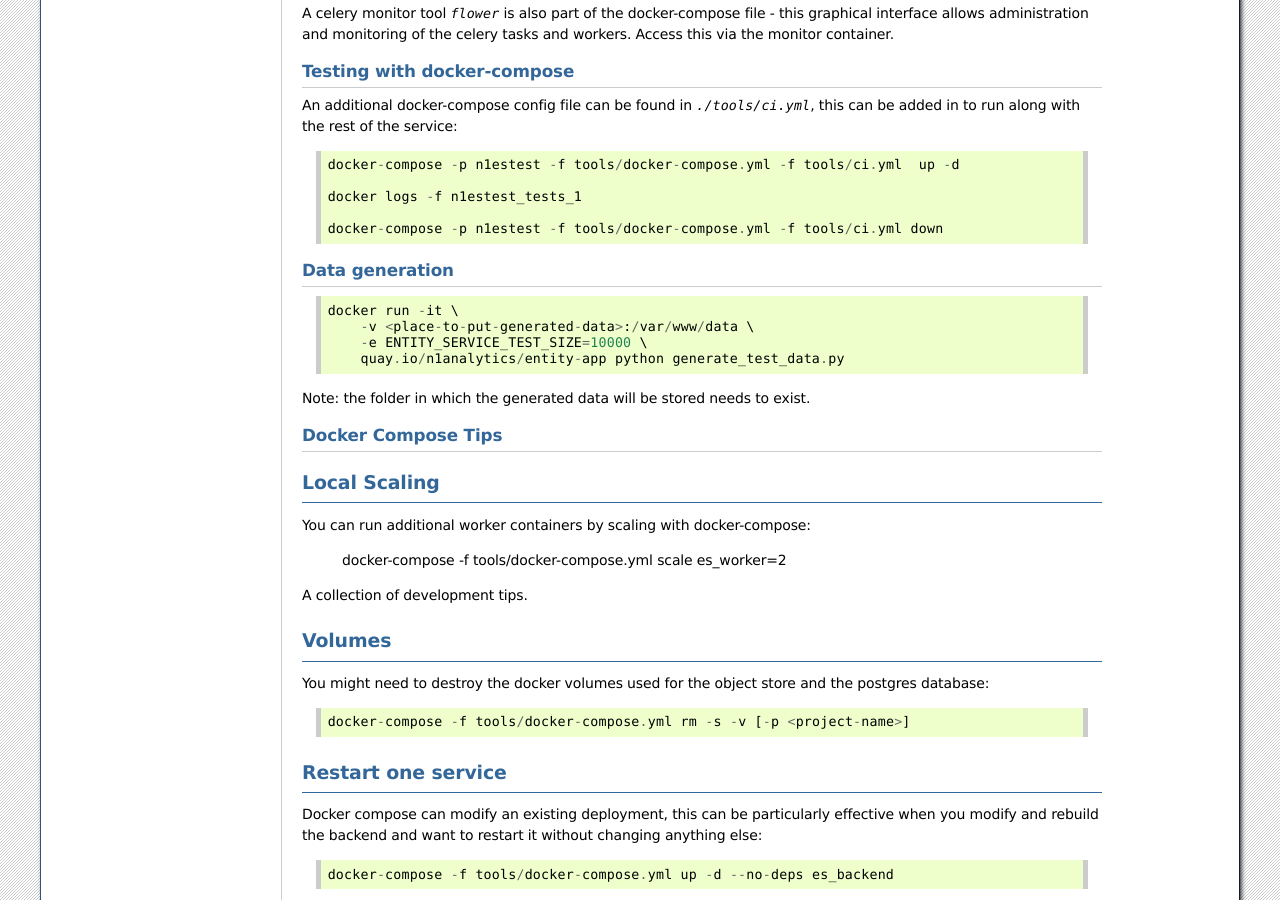
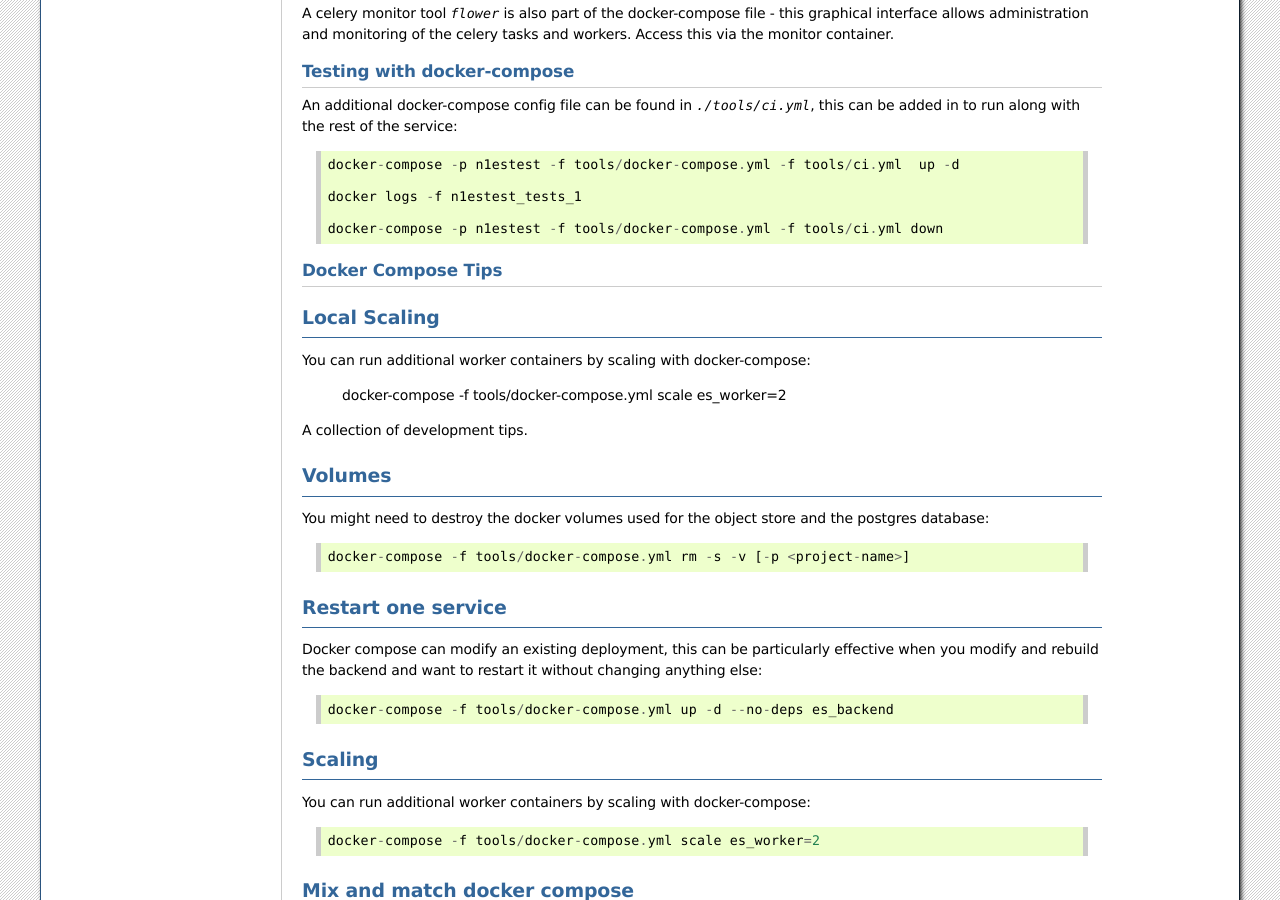
Before and after one commit to data61/anonlink-entity-service, a Sphinx documentation site: the page built from docs/local-deployment.rst, in a window 1280 px wide and 900 px high, scrolled down 1127 px. Built offline with Sphinx 7.4.7, drawn with Linux system fonts in a browser that asks for light colours; formulas are drawn with MathJax 3.

Commit message:
Update deployment docs and remove outdated test code

```diff
--- a/docs/local-deployment.rst
+++ b/docs/local-deployment.rst
@@ -77,18 +77,6 @@ this can be added in to run along with the rest of the service::
 
     docker-compose -p n1estest -f tools/docker-compose.yml -f tools/ci.yml down
 
-Data generation
----------------
-
-::
-
-    docker run -it \
-        -v <place-to-put-generated-data>:/var/www/data \
-        -e ENTITY_SERVICE_TEST_SIZE=10000 \
-        quay.io/n1analytics/entity-app python generate_test_data.py
-
-Note: the folder in which the generated data will be stored needs to exist.
-
 
 Docker Compose Tips
 -------------------
```
Also changed, not shown: docs/production-deployment.rst (+5 -3 lines), 3 other files.
